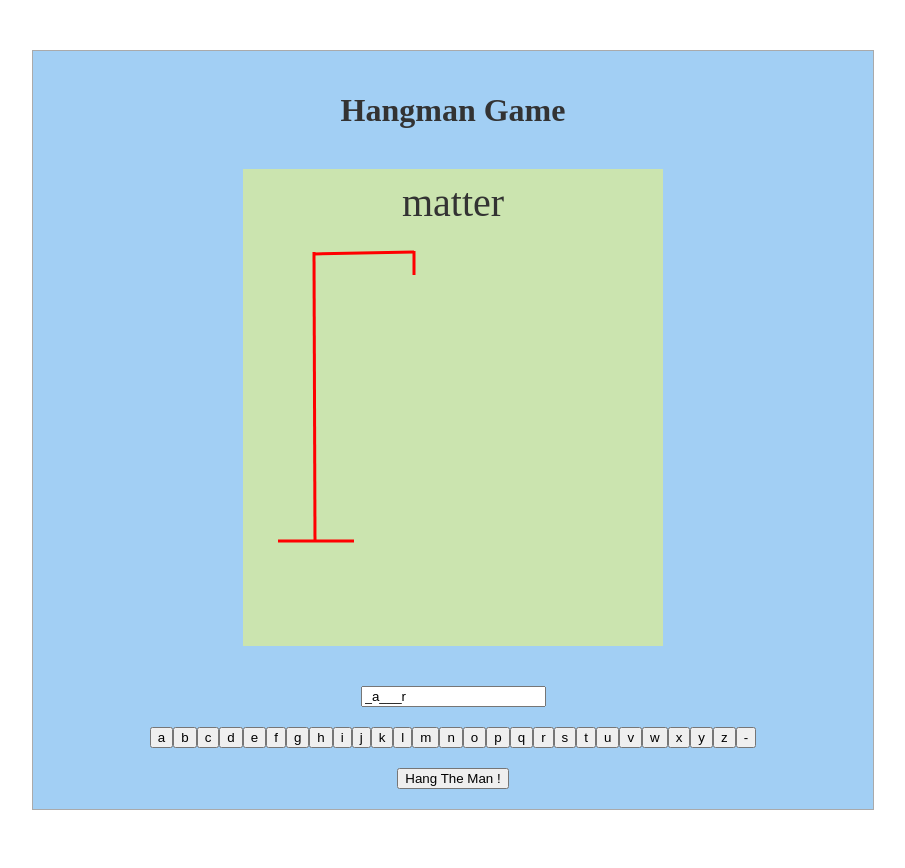
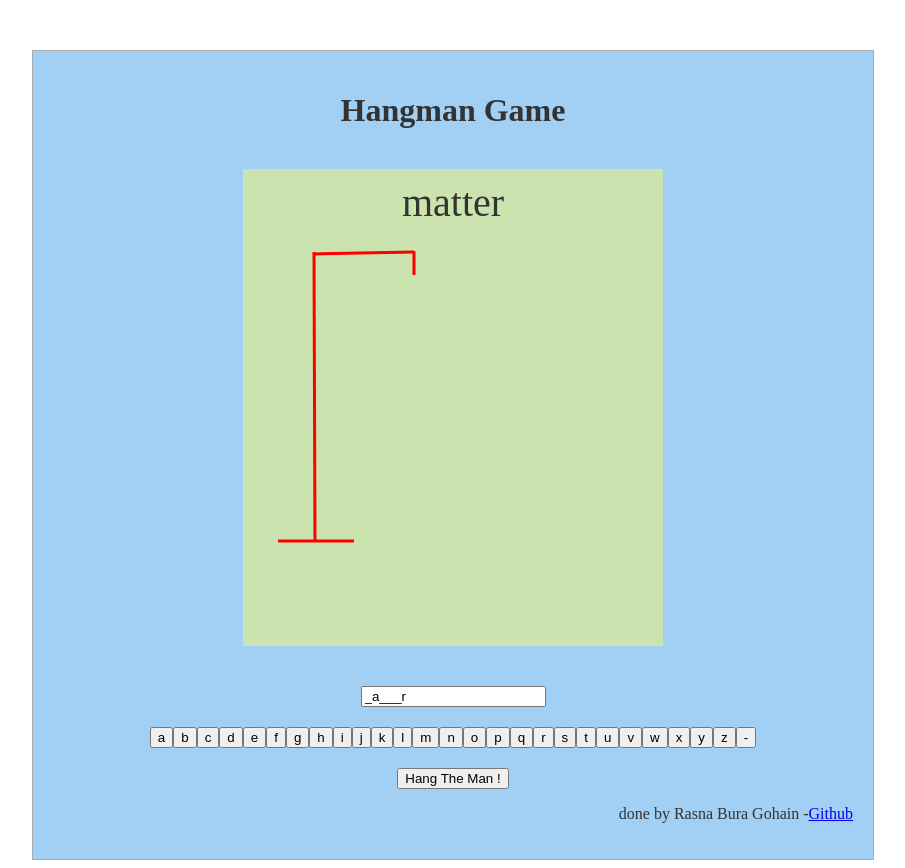
Before and after one commit to RasnaBuraGohain/hangman-react-game, a React (Create React App) app: page / in a window 1280 px wide. Shown: the whole page, without its empty margins (187-1092 px from the left). Before the commit the page ends 818 px from the top, so only its background shows below. Built offline with nearby package versions, Linux system fonts and the light colour scheme.

Commit message:
added footer

```diff
--- a/src/App.js
+++ b/src/App.js
@@ -3,6 +3,7 @@ import Hangman from './Hangman';
 import { done, randomWord, renderWord } from './words';
 import Style from './Style.css';
 import Image from './Image.gif'
+import Footer from './Footer.js'
 
 // This shows you how to use the functions in words.js:
 /*
@@ -43,6 +44,9 @@ class App extends PureComponent {
               DONE
           </button>
           </div>
+          <div>
+            <Footer />
+          </div>
         </main>
       )
     }
@@ -68,6 +72,9 @@ class App extends PureComponent {
             Hang The Man !
         </button>
         </div>
+        <div>
+          <Footer />
+        </div>
       </main>
     )
   }
@@ -88,6 +95,7 @@ class App extends PureComponent {
       </button>
     )
   }
+
 }
 
 export default App;
--- /dev/null
+++ b/src/Footer.js
@@ -0,0 +1,9 @@
+import React from 'react'
+
+const Footer = () => (
+  <div id="footer">
+    done by Rasna Bura Gohain -<a href="https://github.com/RasnaBuraGohain">Github</a>
+  </div>
+)
+
+export default Footer
--- a/src/Style.css
+++ b/src/Style.css
@@ -28,5 +28,8 @@ body {
    font-size: 30px;
    color: white;
    background-color: black;
-
  }
+ #footer {
+  text-align: right;
+  margin: 1em auto;
+ }
```
